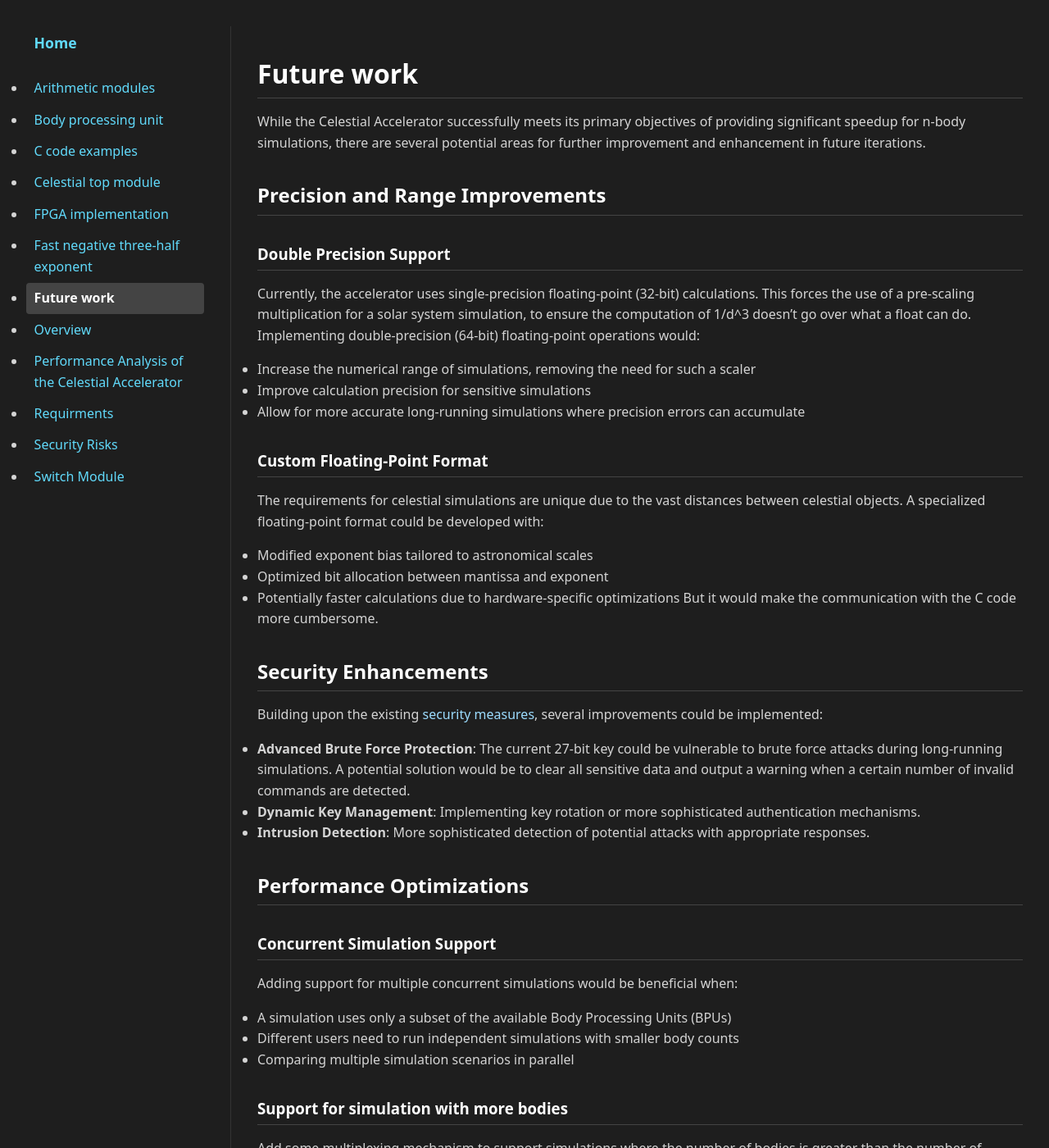
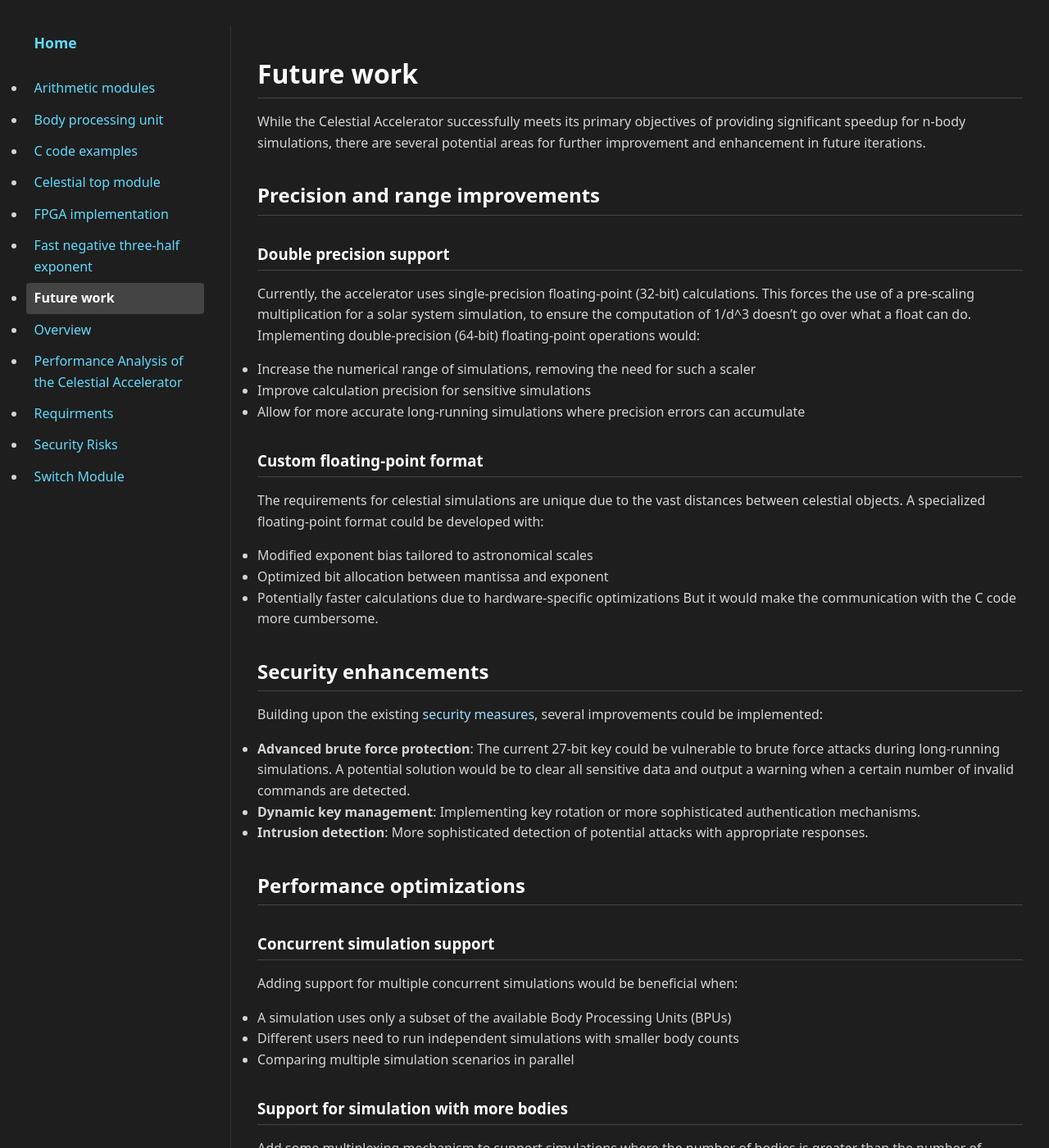
Before and after one commit to Vyndicta/Celestial, a Jekyll site: the page built from docs/celestial-accelerator-docs/future_work.md, in a window 1280 px wide and 1400 px high. Shown: the whole window at 82% size. Built offline with Jekyll 4.4.1, drawn with Linux system fonts in a browser that asks for light colours; our own code applies the rules of GitHub Pages for plain Markdown files; some of the changed text lies outside the part shown.

Commit message:
Updating the doc

```diff
--- a/docs/celestial-accelerator-docs/future_work.md
+++ b/docs/celestial-accelerator-docs/future_work.md
@@ -2,32 +2,32 @@
 
 While the Celestial Accelerator successfully meets its primary objectives of providing significant speedup for n-body simulations, there are several potential areas for further improvement and enhancement in future iterations.
 
-## Precision and Range Improvements
+## Precision and range improvements
 
-### Double Precision Support
+### Double precision support
 Currently, the accelerator uses single-precision floating-point (32-bit) calculations. This forces the use of a pre-scaling multiplication for a solar system simulation, to ensure the computation of 1/d^3 doesn't go over what a float can do. Implementing double-precision (64-bit) floating-point operations would:
 - Increase the numerical range of simulations, removing the need for such a scaler
 - Improve calculation precision for sensitive simulations
 - Allow for more accurate long-running simulations where precision errors can accumulate
 
-### Custom Floating-Point Format
+### Custom floating-point format
 The requirements for celestial simulations are unique due to the vast distances between celestial objects. A specialized floating-point format could be developed with:
 - Modified exponent bias tailored to astronomical scales
 - Optimized bit allocation between mantissa and exponent
 - Potentially faster calculations due to hardware-specific optimizations
 But it would make the communication with the C code more cumbersome.
 
-## Security Enhancements
+## Security enhancements
 
 Building upon the existing [security measures](security/security-risks.md), several improvements could be implemented:
 
-- **Advanced Brute Force Protection**: The current 27-bit key could be vulnerable to brute force attacks during long-running simulations. A potential solution would be to clear all sensitive data and output a warning when a certain number of invalid commands are detected.
-- **Dynamic Key Management**: Implementing key rotation or more sophisticated authentication mechanisms.
-- **Intrusion Detection**: More sophisticated detection of potential attacks with appropriate responses.
+- **Advanced brute force protection**: The current 27-bit key could be vulnerable to brute force attacks during long-running simulations. A potential solution would be to clear all sensitive data and output a warning when a certain number of invalid commands are detected.
+- **Dynamic key management**: Implementing key rotation or more sophisticated authentication mechanisms.
+- **Intrusion detection**: More sophisticated detection of potential attacks with appropriate responses.
 
-## Performance Optimizations
+## Performance optimizations
 
-### Concurrent Simulation Support
+### Concurrent simulation support
 Adding support for multiple concurrent simulations would be beneficial when:
 - A simulation uses only a subset of the available Body Processing Units (BPUs)
 - Different users need to run independent simulations with smaller body counts
@@ -37,17 +37,17 @@ Adding support for multiple concurrent simulations would be beneficial when:
 
 Add some multiplexing mechanism to support simulations where the number of bodies is greater than the number of available Body Processing Units (BPU).
 
-### Broadcasting Optimization
+### Broadcasting optimization
 Currently, when a BPU broadcasts its position to other units during the velocity update phase, it remains idle. Modifying this procedure could:
 - Save approximately 23 cycles per simulation step
 - Nearly double the throuput for the worst case scenario, 2 bodies
 
 ## Hardware implementation
 
-### Neg Three Half refinement optimization
+### Neg three half refinement optimization
 The effective frequency is heavily bottlenecked by the negative three half exponent's refinement module. Some troubleshooting should be able to fix this issue, by dividing one of the steps in two.
 
-### FPGA-Specific Optimizations
+### FPGA-specific optimizations
 Leveraging specific FPGA features could further enhance performance:
 - DSP block utilization for critical mathematical operations
 - Memory architecture optimizations
```
Also changed, not shown: docs/celestial-accelerator-docs/modules/fast-negative-three-half.md (+4 -3 lines).
